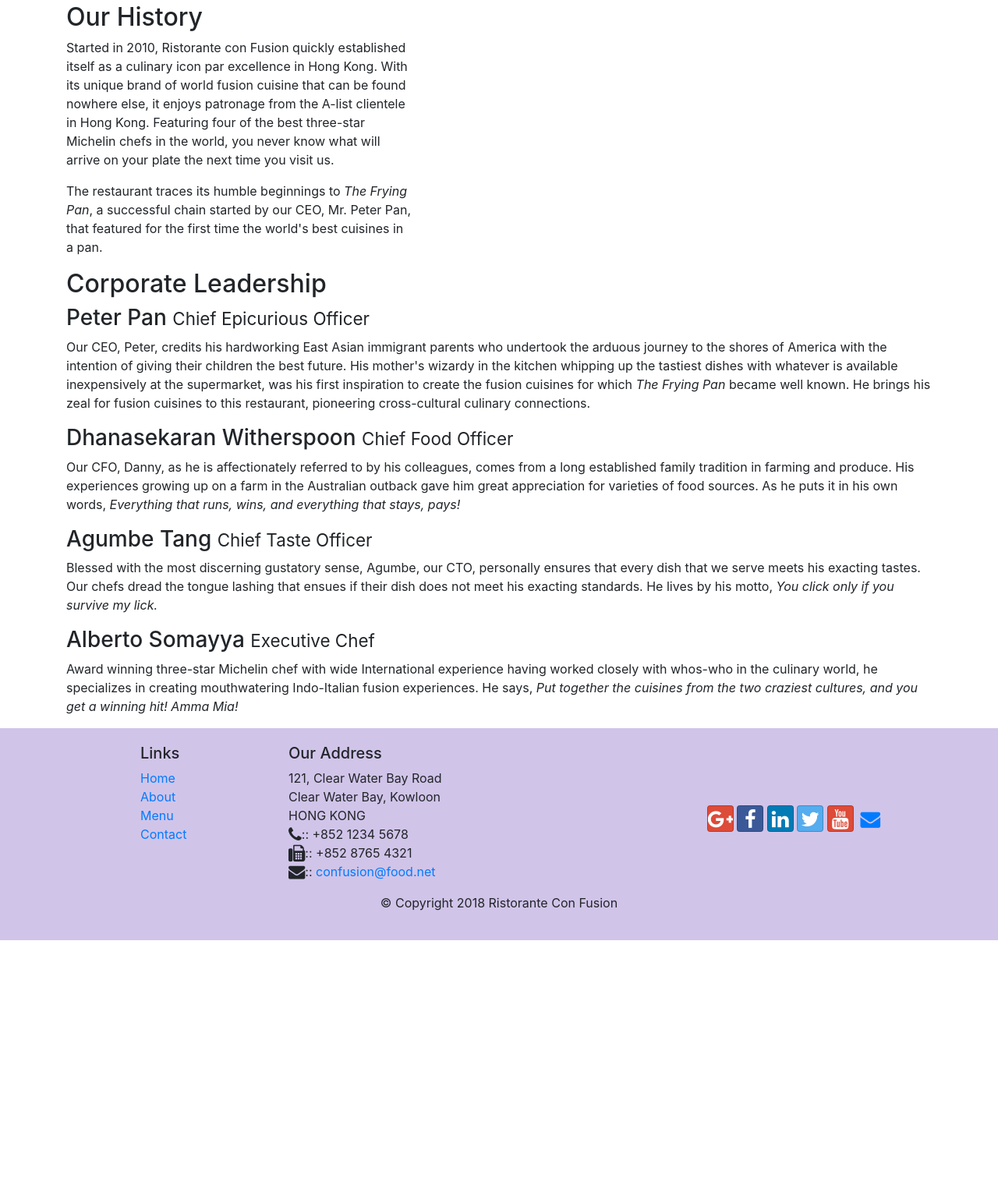
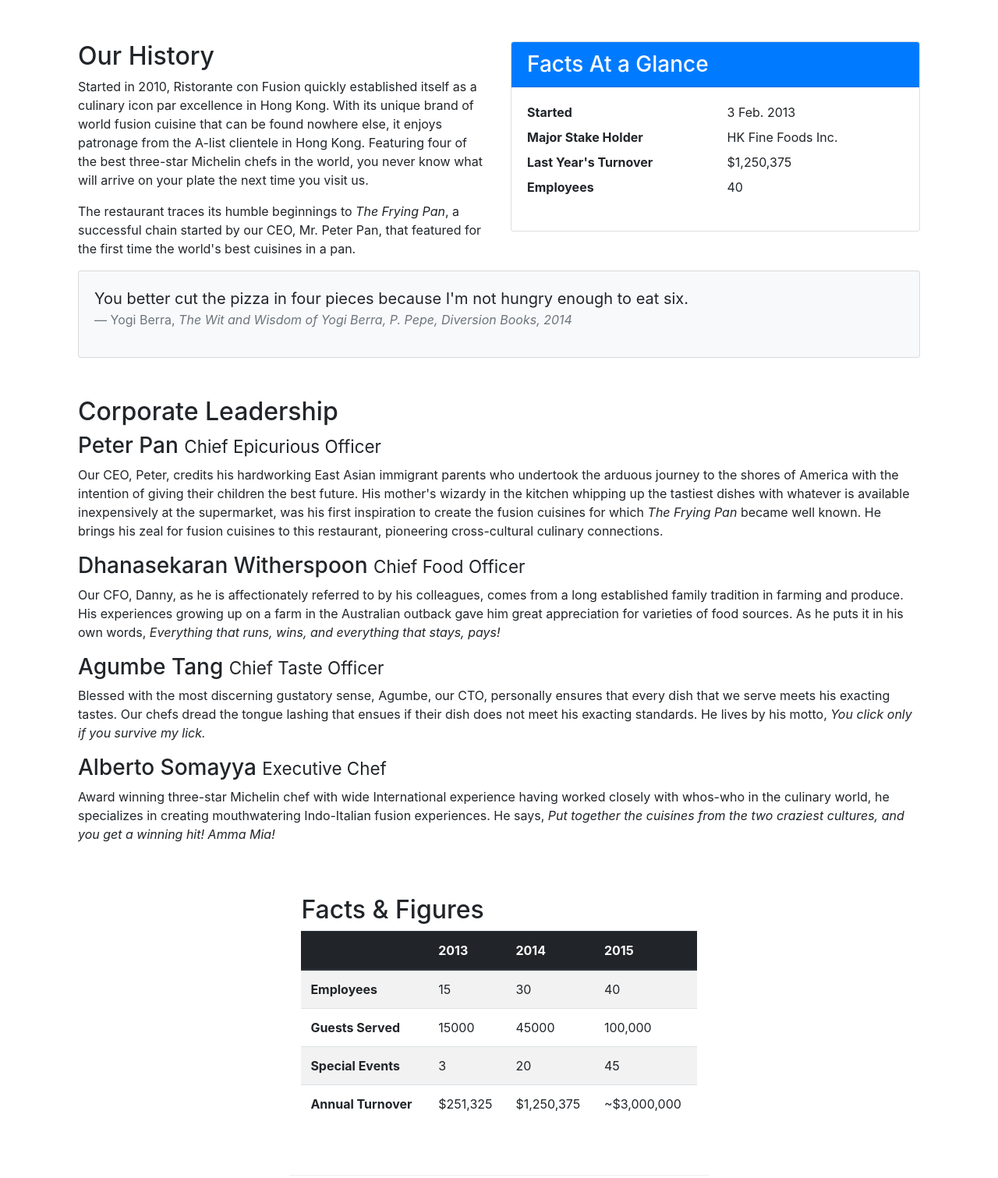
Before and after one commit to sowmyasreej/PROJECT-2, a website: page aboutus.html in a window 1280 px wide. Shown: the part 462-1973 px from the top of the page at 78% size. Before the commit the page ends 1668 px from the top, so only its background shows below. Drawn offline with nearby package versions, Linux system fonts and the light colour scheme.

Commit message:
tables and cards

```diff
--- a/aboutus.html
+++ b/aboutus.html
@@ -61,19 +61,44 @@
             </div>
         </div>
 
-        <div class="row">
-            <div class="col-12  col-md-5">
+        <div class="row row-content">
+            <div class="col-sm-6">
                 <h2>Our History</h2>
                 <p>Started in 2010, Ristorante con Fusion quickly established itself as a culinary icon par excellence in Hong Kong. With its unique brand of world fusion cuisine that can be found nowhere else, it enjoys patronage from the A-list clientele in Hong Kong.  Featuring four of the best three-star Michelin chefs in the world, you never know what will arrive on your plate the next time you visit us.</p>
                 <p>The restaurant traces its humble beginnings to <em>The Frying Pan</em>, a successful chain started by our CEO, Mr. Peter Pan, that featured for the first time the world's best cuisines in a pan.</p>
             </div>
-            <div class="col-12 col-sm">
+             <div class="col-12 col-sm-6">
+                <div class="card">
+                    <h3 class="card-header bg-primary text-white">Facts At a Glance</h3>
+                    <div class="card-body">
+                         <dl class="row"><!-- description list-->
+                            <dt class="col-6">Started</dt><!-- description titile-->
+                            <dd class="col-6">3 Feb. 2013</dd>
+                            <dt class="col-6">Major Stake Holder</dt>
+                            <dd class="col-6">HK Fine Foods Inc.</dd><!--The <dd> tag is used to describe a term/name in a description list.  Inside a <dd> tag you can put paragraphs, line breaks, images, links, lists, etc.-->
+                            <dt class="col-6">Last Year's Turnover</dt>
+                            <dd class="col-6">$1,250,375</dd>
+                            <dt class="col-6">Employees</dt>
+                            <dd class="col-6">40</dd>
+                        </dl>
+                </div>
             </div>
         </div>
+        <div class="col-12">
+                <div class="card card-body bg-light"><!-- here there would be no card headrer but only body-->
+                    <blockquote class="blockquote">
+                        <p class="mb-0">You better cut the pizza in four pieces because<!-- mb-0 means margin bottom zero-->
+                            I'm not hungry enough to eat six.</p>
+                        <footer class="blockquote-footer">Yogi Berra,
+                            <cite title="Source Title">The Wit and Wisdom of Yogi Berra,
+                            P. Pepe, Diversion Books, 2014</cite>
+                        </footer>
+                    </blockquote>
+                </div>
+            </div>
 
-
-        <div>
-            <div >
+        <div class="row row-content">
+            <div class="col-12">
                 <h2>Corporate Leadership</h2>
                 <h3>Peter Pan <small>Chief Epicurious Officer</small></h3>
                 <div class="d-none d-sm-block">
@@ -85,11 +110,58 @@
                 <h3>Alberto Somayya <small>Executive Chef</small></h3><div class="d-none d-sm-block">
                 <p>Award winning three-star Michelin chef with wide International experience having worked closely with whos-who in the culinary world, he specializes in creating mouthwatering Indo-Italian fusion experiences. He says, <em>Put together the cuisines from the two craziest cultures, and you get a winning hit! Amma Mia!</em></p></div>
             </div>
+            <div class="row row-content">
+            <div class="col-9 col-sm-12">
+                <h2>Facts &amp; Figures</h2>
+                  <div class="table-responsive">
+                    <table class="table table-striped">
+                        <thead class="thead-dark">
+                            <tr>
+                                <th>&nbsp;</th>
+                                <th>2013</th>
+                                <th>2014</th>
+                                <th>2015</th>
+                            </tr>
+                        </thead>
+                        <tbody>
+                            <tr>
+                                <th>Employees</th>
+                                <td>15</td>
+                                <td>30</td>
+                                <td>40</td>
+                            </tr>
+                            <tr>
+                                <th>Guests Served</th>
+                                <td>15000</td>
+                                <td>45000</td>
+                                <td>100,000</td>
+                            </tr>
+                            <tr>
+                                <th>Special Events</th>
+                                <td>3</td>
+                                <td>20</td>
+                                <td>45</td>
+                            </tr>
+                            <tr>
+                                <th>Annual Turnover</th>
+                                <td>$251,325</td>
+                                <td>$1,250,375</td>
+                                <td>~$3,000,000</td>
+                            </tr>
+                        </tbody>
+                    </table>
+                </div>
+
+
+            </div>
+             <div class="col-3 ">
+            </div>
+       </div>
+</div>
        </div>
 
-    </div>
 
-    <footer class="footer">
+                <footer class="footer">
         <div class="container">
             <div class="row">
                 <div class="col-4 offset-1 col-sm-2">
```
